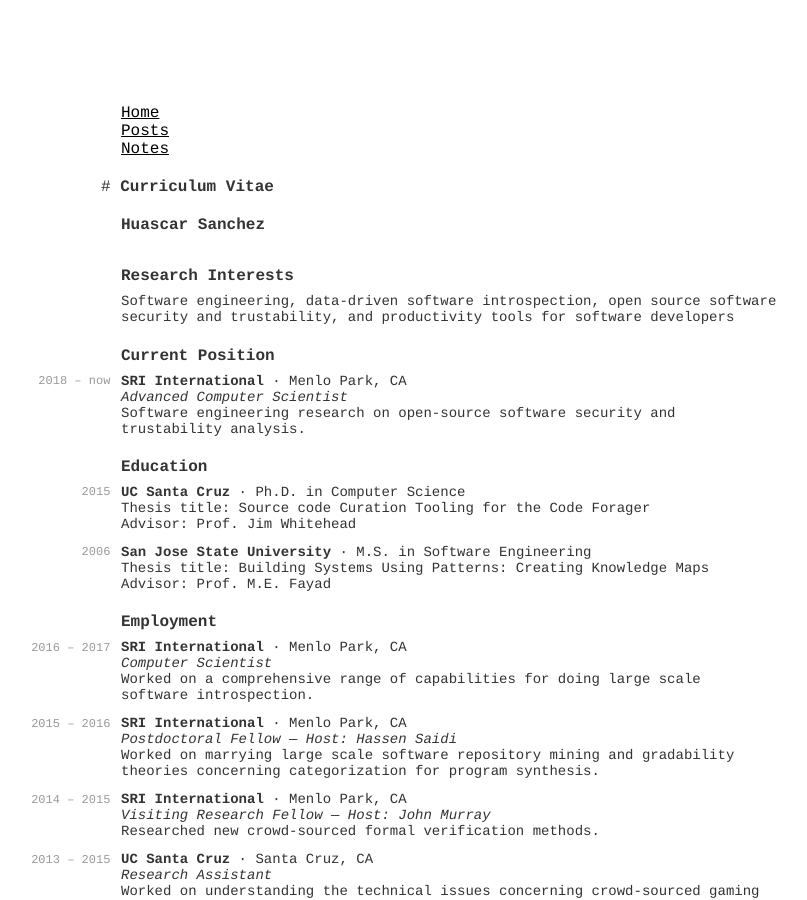
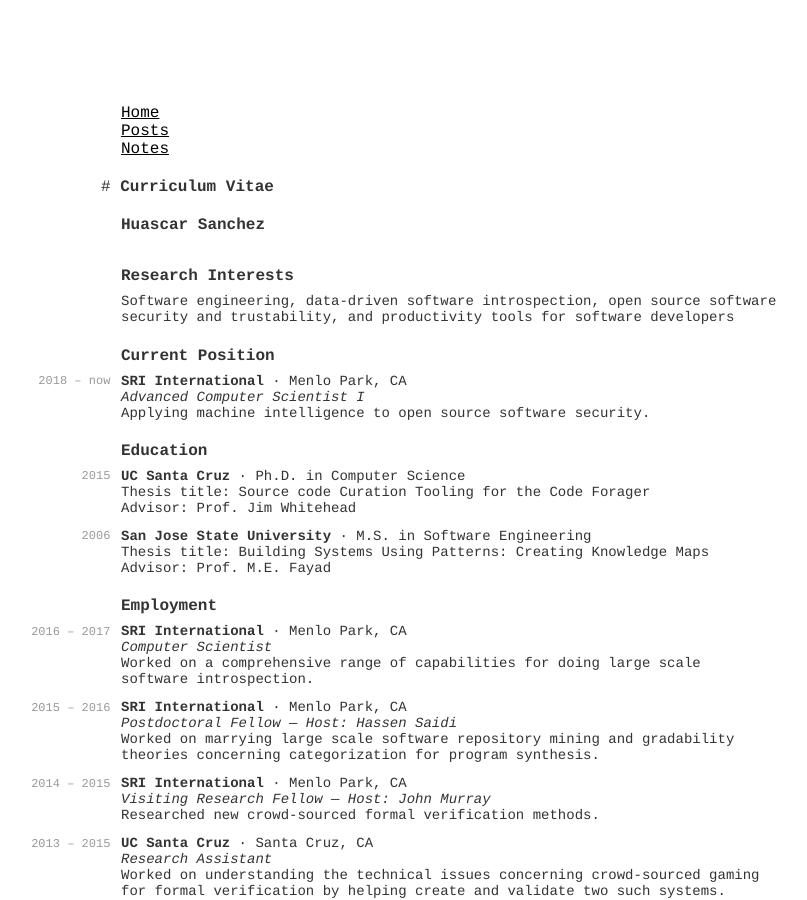
Before and after one commit to hsanchez/hsanchez.github.io, a Jekyll site: the page built from posts/notes/_posts/2017-02-01-cv.md, in a window 1280 px wide and 900 px high. Shown: the whole window, without its empty margins (189-996 px from the left). Built offline with Jekyll 4.4.1, drawn with Linux system fonts in a browser that asks for light colours.

```diff
--- a/posts/notes/_posts/2017-02-01-cv.md
+++ b/posts/notes/_posts/2017-02-01-cv.md
@@ -22,8 +22,8 @@
         <div class="year">2018 &ndash; now</div>
         <div class="item">
           <span class="bold">SRI International</span> &middot; Menlo Park, CA <br />
-          <span class="emph">Advanced Computer Scientist</span> <br />
-          <span class="deemph">Software engineering research on open-source software security and trustability analysis.</span>
+          <span class="emph">Advanced Computer Scientist I</span> <br />
+          <span class="deemph">Applying machine intelligence to open source software security.</span>
         </div>
       </div>
     </div>
```
